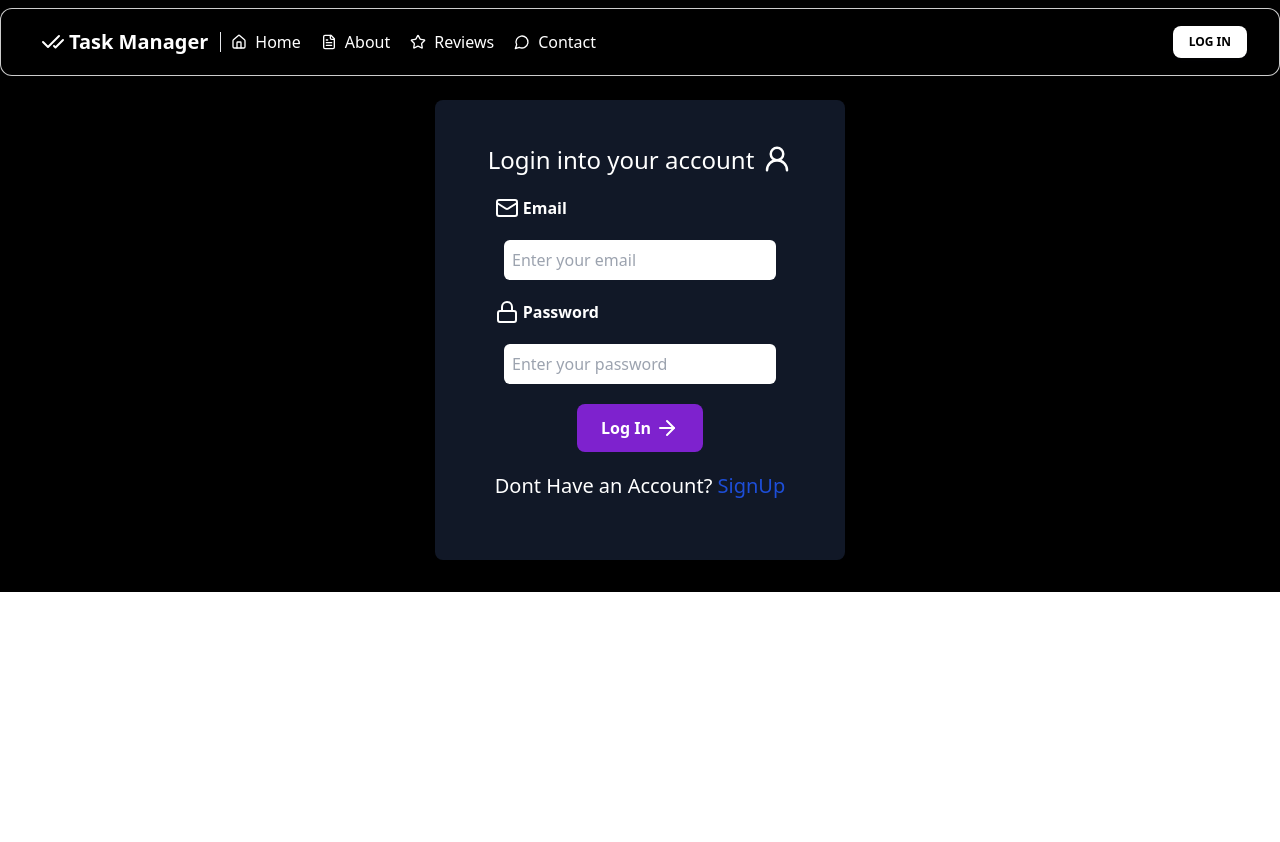
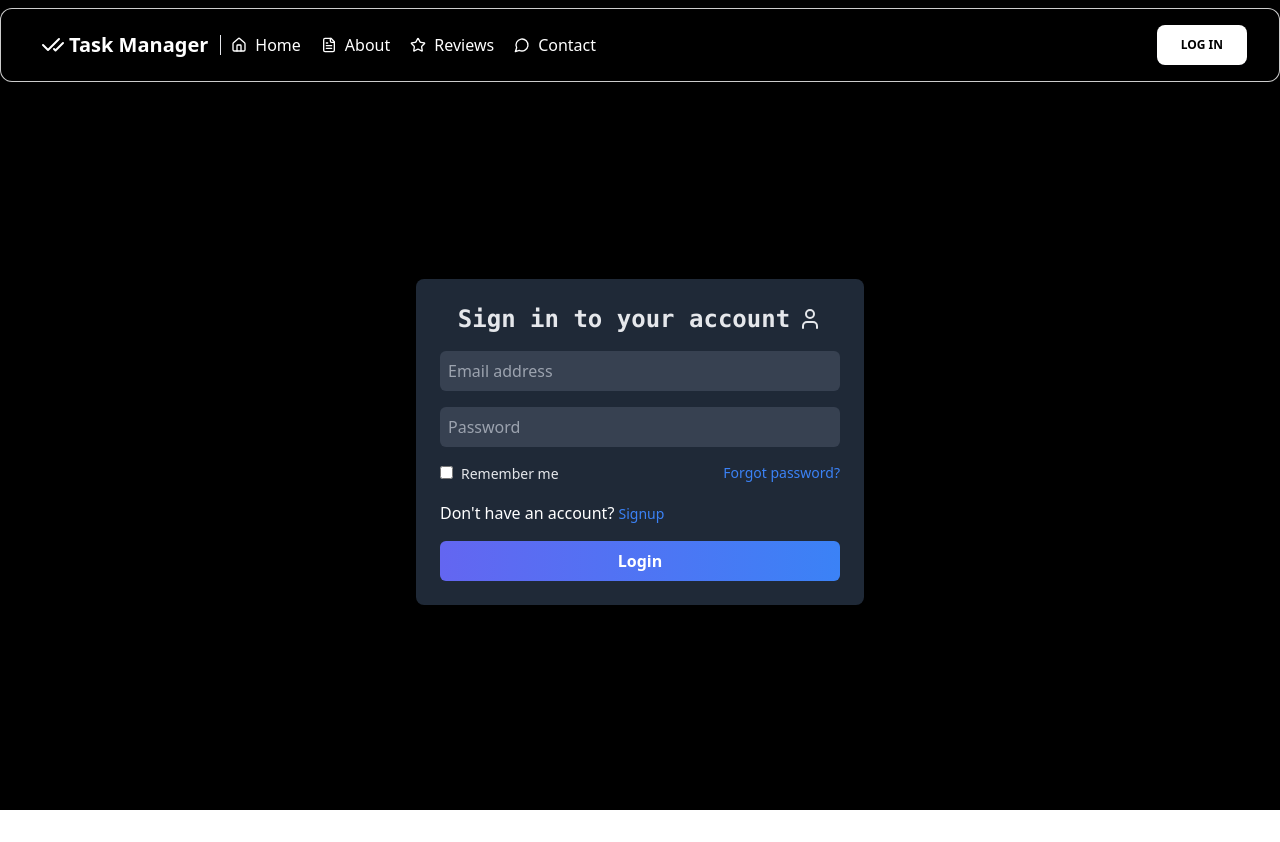
Before and after one commit to Afolabiyinka/task-tracker, a React (Create React App) app: page /auth/login in a window 1280 px wide. Before the commit the page ends 800 px from the top, so only its background shows below. Built offline with nearby package versions, Linux system fonts and the light colour scheme.

Commit message:
Fixing the reviews screen

```diff
--- a/src/Components/Card.jsx
+++ b/src/Components/Card.jsx
@@ -1,121 +1,28 @@
-import React from "react";
-import styled from "styled-components";
+import {
+  Card,
+  Typography,
+  Button,
+  CardBody,
+  CardFooter,
+} from "@material-tailwind/react";
 import StarRating from "./StarRating";
+function ReviewCard({ review }) {
+  return (
+    <Card className="max-w-xs p-4 shadow-lg bg-gray-900 text-white">
+      <CardBody>
+        <Typography variant="h6" className="font-semibold font-mono text-xl">
+          {review.name}
+        </Typography>
+        <Typography className="my-1">{review.review}</Typography>
+        <StarRating rating={review.rating} />
+      </CardBody>
+      <CardFooter className="pt-2">
+        <Button fullWidth color="blue">
+          Read More
+        </Button>
+      </CardFooter>
+    </Card>
+  );
+}
 
-const Card = ({ review }) => {
-  return (
-    <StyledWrapper>
-      <div className="task">
-        <div className="tags">
-          <span className="tag">{review.name}</span>
-          <button className="options"></button>
-        </div>
-        <p>{review.review}</p>
-        <StarRating rating={review.rating} />
-      </div>
-    </StyledWrapper>
-  );
-};
-
-const StyledWrapper = styled.div`
-  .task {
-    position: relative;
-    color: #fffff;
-    cursor: move;
-    background-color: #0d1b2a;
-    padding: 2rem;
-    border-radius: 8px;
-    box-shadow: rgba(99, 99, 99, 0.1) 0px 2px 8px 0px;
-    margin-bottom: 1rem;
-    // max-width: 350px;
-    height: 230px;
-    width: 350px;
-    transition: 0.3s all;
-  }
-
-  .task:hover {
-    box-shadow: rgba(99, 99, 99, 0.3) 0px 2px 8px 0px;
-    transform: scale(1.05);
-    border-color: rgba(162, 179, 207, 0.2) !important;
-  }
-
-  .task p {
-    font-size: 15px;
-    margin: 1.2rem 0;
-  }
-
-  .tag {
-    border-radius: 10px;
-    // padding: 10px 60px;
-    font-size: 1.3rem;
-    text-decoration: underline;
-    font-weight: bold;
-    color: #ffffff;
-    // background-color: #1389eb;
-  }
-
-  .tags {
-    width: 100%;
-    display: flex;
-    align-items: center;
-    justify-content: space-between;
-  }
-
-  .options {
-    background: transparent;
-    border: 0;
-    color: #c4cad3;
-    font-size: 17px;
-  }
-
-  .options svg {
-    fill: #9fa4aa;
-    width: 20px;
-  }
-
-  .stats {
-    position: relative;
-    width: 100%;
-    color: #9fa4aa;
-    font-size: 12px;
-    font-family: ui-monospace;
-    display: flex;
-    align-items: center;
-    justify-content: space-between;
-  }
-
-  .stats div {
-    margin-right: 1rem;
-    height: 20px;
-    display: flex;
-    align-items: center;
-    cursor: pointer;
-  }
-
-  .stats svg {
-    margin-right: 5px;
-    height: 100%;
-    stroke: #9fa4aa;
-  }
-
-  .viewer span {
-    height: 30px;
-    width: 30px;
-    background-color: rgb(28, 117, 219);
-    margin-right: -10px;
-    border-radius: 50%;
-    border: 1px solid #fff;
-    display: grid;
-    align-items: center;
-    text-align: center;
-    font-weight: bold;
-    color: #fff;
-    padding: 2px;
-  }
-
-  // .viewer span svg {
-  //   stroke: #fff;
-  // }
-`;
-
-export default Card;
+export default ReviewCard;
--- a/src/Pages/Login.jsx
+++ b/src/Pages/Login.jsx
@@ -1,76 +1,59 @@
-import { useState } from "react";
-import { UserRound, Mail, Lock } from "lucide-react";
-import { Link } from "react-router-dom";
-import { ToastContainer } from "react-toastify";
-import CustomBtn from "../Components/CustomBtn";
+import React from "react";
+import { User } from "lucide-react";
 
 const Login = () => {
-  const [password, setPassword] = useState("");
-  const [email, setEmail] = useState("");
-
-  function handleLogin(e) {
-    e.preventDefault();
-
-    console.log("success");
-  }
-
   return (
-    <div className="flex justify-center items-center my-6">
-      <form onSubmit={handleLogin}>
-        <div className="bg-gray-900 p-11 rounded-lg flex flex-col justify-center items-center gap-1 text-center">
-          <h1 className="flex gap-2 text-2xl">
-            Login into your account <UserRound size={30} />
-          </h1>
-          <div className="flex flex-col w-fit h-fit p-4 gap-5">
-            <label
-              htmlFor="email"
-              className="flex gap-1 font-sans font-semibold"
+    <div className="h-[90vh] flex items-center justify-center">
+      <div className="flex flex-col items-center justify-center h-screen dark">
+        <div className="w-full max-w-md bg-gray-800 rounded-lg shadow-md p-6">
+          <h2 className="text-2xl font-bold font-mono text-gray-200 mb-4 flex gap-2 items-center justify-center">
+            Sign in to your account <User />
+          </h2>
+          <form className="flex flex-col">
+            <input
+              placeholder="Email address"
+              className="bg-gray-700 text-gray-200 border-0 rounded-md p-2 mb-4 focus:bg-gray-600 focus:outline-none focus:ring-1 focus:ring-blue-500 transition ease-in-out duration-150"
+              type="email"
+            />
+            <input
+              placeholder="Password"
+              className="bg-gray-700 text-gray-200 border-0 rounded-md p-2 mb-4 focus:bg-gray-600 focus:outline-none focus:ring-1 focus:ring-blue-500 transition ease-in-out duration-150"
+              type="password"
+            />
+            <div className="flex items-center justify-between flex-wrap">
+              <label
+                className="text-sm text-gray-200 cursor-pointer"
+                htmlFor="remember-me"
+              >
+                <input className="mr-2" id="remember-me" type="checkbox" />
+                Remember me
+              </label>
+              <a
+                className="text-sm text-blue-500 hover:underline mb-0.5"
+                href="#"
+              >
+                Forgot password?
+              </a>
+              <p className="text-white mt-4">
+                {" "}
+                Don't have an account?{" "}
+                <a
+                  className="text-sm text-blue-500 -200 hover:underline mt-4"
+                  href="#"
+                >
+                  Signup
+                </a>
+              </p>
+            </div>
+            <button
+              className="bg-gradient-to-r from-indigo-500 to-blue-500 text-white font-bold py-2 px-4 rounded-md mt-4 hover:bg-indigo-600 hover:to-blue-600 transition ease-in-out duration-150"
+              type="submit"
             >
-              <Mail /> Email
-            </label>
-            <span>
-              <input
-                type="text"
-                id="email"
-                placeholder="Enter your email"
-                value={email}
-                onChange={(e) => {
-                  setEmail(e.target.value);
-                }}
-                className="w-[17rem] h-[2.5rem] rounded-md p-2 text-black"
-              />
-            </span>
-            <label
-              htmlFor="password"
-              className="flex gap-1 font-sans font-semibold"
-            >
-              <Lock /> Password
-            </label>
-            <span>
-              <input
-                type="password"
-                placeholder="Enter your password"
-                id="password"
-                value={password}
-                onChange={(e) => {
-                  setPassword(e.target.value);
-                }}
-                className="w-[17rem] h-[2.5rem] rounded-md p-2 text-black"
-              />
-            </span>
-            <span className="flex justify-center items-center">
-              <CustomBtn text="Log In" />
-            </span>
-            <h1 className="text-xl">
-              Dont Have an Account?{" "}
-              <Link to="/auth/register" className="text-blue-700">
-                SignUp
-              </Link>
-            </h1>
-          </div>
+              Login
+            </button>
+          </form>
         </div>
-        <ToastContainer />
-      </form>
+      </div>
     </div>
   );
 };
--- a/src/Pages/NavBar.jsx
+++ b/src/Pages/NavBar.jsx
@@ -83,7 +83,7 @@ export default function DarkNavbar() {
           <NavList />
         </div>
         <Button
-          size="sm"
+          size="md"
           className="hidden border-white bg-white text-black hover:border-white hover:bg-white hover:text-black lg:ml-auto lg:inline-block"
         >
           <Link to="/auth/login">Log In</Link>
--- a/src/Pages/Reviews.jsx
+++ b/src/Pages/Reviews.jsx
@@ -1,7 +1,8 @@
 import { useState, useEffect, useMemo } from "react";
-import Card from "../Components/Card";
+import { motion } from "framer-motion";
 import Loader from "../Components/Loader";
 import SplitText from "../Components/SplitText";
+import ReviewCard from "../Components/Card";
 
 const Reviews = () => {
   const [reviews, setReviews] = useState([]);
@@ -17,29 +18,50 @@ const Reviews = () => {
         const data = await response.json();
         setReviews(data.users);
 
-        // Introduce a 3-second delay before hiding the loader
         setTimeout(() => {
           setLoading(false);
         }, 1500);
       } catch (err) {
         console.error("Error loading data:", err);
-        setLoading(false); // Hide loader even if there's an error
+        setLoading(false);
       }
     }
 
     loadData();
   }, []);
 
+  // Animation variants for sliding in from the bottom
+  const cardVariants = {
+    hidden: { opacity: 0, y: 50 }, // Start lower
+    visible: {
+      opacity: 1,
+      y: 0,
+      transition: { duration: 0.5, ease: "easeOut" },
+    },
+  };
+
   const reviewCards = useMemo(
-    () => reviews.map((review) => <Card key={review.id} review={review} />),
+    () =>
+      reviews.map((review, index) => (
+        <motion.div
+          key={review.id}
+          variants={cardVariants}
+          initial="hidden"
+          animate="visible"
+          transition={{ delay: index * 0.2 }} // Stagger animation
+          className="w-full max-w-md mx-auto"
+        >
+          <ReviewCard review={review} />
+        </motion.div>
+      )),
     [reviews]
   );
 
   return (
-    <div className="min-h-screen flex flex-col items-center gap-9 px-4 justify-center">
+    <div className="min-h-screen flex flex-col items-center gap-9 px-4 py-6 md:py-12 justify-center">
       <SplitText
         text="User's Reviews"
-        className="text-5xl font-semibold font-mono"
+        className="text-3xl sm:text-4xl md:text-5xl font-semibold font-mono text-center"
         delay={10}
         animationFrom={{ opacity: 0, transform: "translate3d(0,50px,0)" }}
         animationTo={{ opacity: 1, transform: "translate3d(0,0,0)" }}
@@ -50,7 +72,7 @@ const Reviews = () => {
       {loading ? (
         <Loader />
       ) : (
-        <div className="grid grid-cols-1 sm:grid-cols-1 md:grid-cols-2 lg:grid-cols-3 xl:grid-cols-3 w-full px-4 gap-4 max-w-screen-xl">
+        <div className="grid grid-cols-1 sm:grid-cols-2 md:grid-cols-2 lg:grid-cols-3 xl:grid-cols-3 w-full px-4 gap-6 max-w-screen-xl">
           {reviewCards}
         </div>
       )}
```
